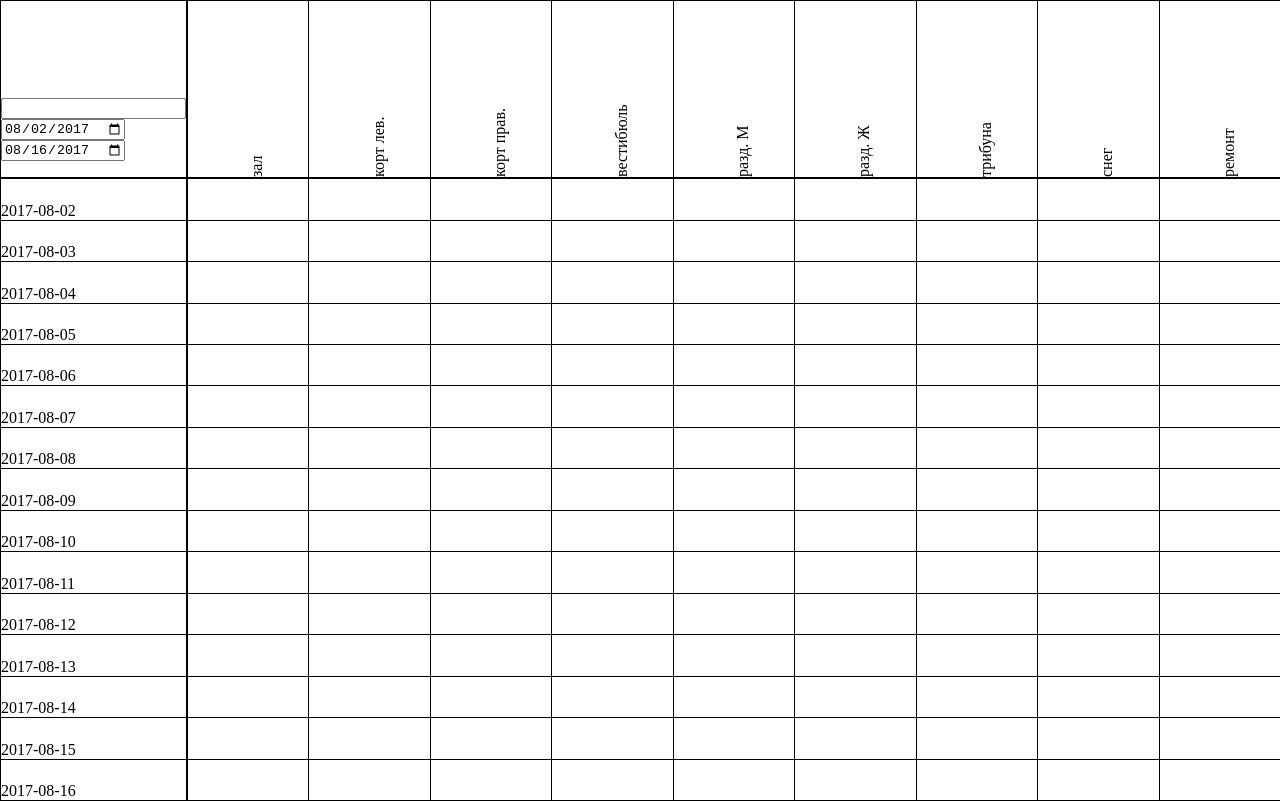
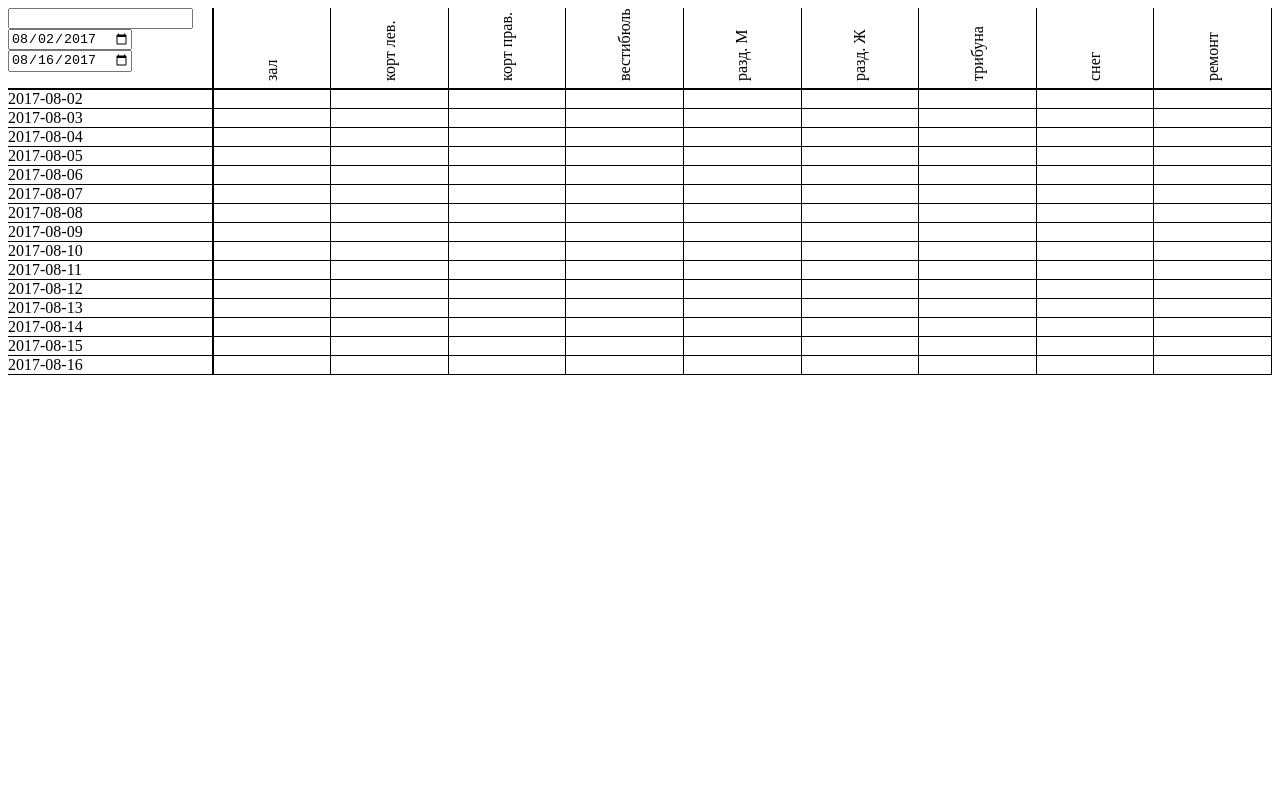
Before and after one commit to semenovrv/court, a website: page httproot/cleantable.html in a window 1280 px wide. Drawn offline with nearby package versions, Linux system fonts and the light colour scheme.

Commit message:
Add files via upload

```diff
--- a/httproot/cleantable.html
+++ b/httproot/cleantable.html
@@ -1,47 +1,57 @@
-<!DOCTYPE html />
-<html>
-<head>
-<meta charset="UTF-8"/>
-	<script src="js/jquery/jquery-3.1.1.min.js"></script>
-	<script src="js/main.js"></script>
+<!DOCTYPE html /><html><head><meta charset="UTF-8"/>
+<script src="/js/main.js"></script>
+<script>
+document.addEventListener('DOMContentLoaded',()=>((elel,tmp,main)=>{
+	function dchange(){main.innerHTML='';
+		for(var ll=new Date(elel['last'].value).setHours(23,59,59,999),el,dt=new Date(elel['first'].value);dt<ll;dt=new Date(new Date(dt).setDate(dt.getDate()+1))){
+			main.appendChild(el=tmp.cloneNode(true));
+			el.children[0].innerHTML=localDayString(dt);
+	}}
+	(zz=>zz.addEventListener('keypress',evt=>{if(evt.key==='Enter'){document.body.style.zoom=zz.value+'%';print();return false;}}))(elel['zoom']);
+	Object.assign(elel['first']	,{'value':localDayString(new Date())}).addEventListener('change',dchange)
+	Object.assign(elel['last']	,{'value':localDayString(new Date(new Date().setDate(new Date().getDate()+14)))}).addEventListener('change',dchange)
+	dchange()
+})(	 document.dateform.elements
+	,[].reduce.call(id$('head').children[0].children,div=>(div.appendChild(document.createElement('span')),div),document.createElement('div'))
+	,id$('main')));
+</script>
 <style>
-div.row{display:table-row;}
-div.row>span{display:table-cell;border-bottom:1px solid;border-right:1px solid;}
-div.row>span:first-child{border-right-width:2px;}
-div.temp{display:none;}
-
+#head,#main,body{display:flex;flex-direction:column;}
+#head>div,#main>div{display:flex;flex-direction:row;}
+#main{flex-grow:1;}
+#main>div{flex-grow:1;}
+body>*>*>span{border-bottom:1px solid;border-right:1px solid;flex-grow:10;}
+body>*>*>span:first-child{border-right-width:2px;flex-basis:15vw;flex-grow:1;}
 .vert>span{
   transform:rotate(270deg); /* Opera */
 	white-space: nowrap;
-	transform-origin: 0 0;
+	transform-origin: left;
 	position:absolute;
-	display:block;
-	left:50%;
+	top: 4em;
+	/*
+	top: 4em;
+	transform-origin: 5 5;
+	display:block;left:50%;*/
 }
 .vert{
+	position:relative;
+	text-align:center;
+	/*
 	min-width: 2em;
 	max-width:2em;
-	vertical-align: bottom;
-	position:relative;
-}
-div.head .vert{min-height:8em;}
-div.head>span{border-bottom-width:2px;}
-
-.hor{vertical-align:bottom;}
-
-div.row>span:first-child{
-    width:1%;
-}
-html,body{width:100%;height:100%;}
-body{margin:0;}
+	height:1em;
+	min-height:8em;
+	vertical-align: top;
+	*/
+	}
+#head>*>span{border-bottom-width:2px;}
 </style>
 </head><body>
-<div style="display:table;width:100%;height:100%;border-left:1px solid;border-top:1px solid;" id="main">
-<div class="head row">
-	<span class="hor" width="1%"><form name="dateform">
-		<input	name="zoom"		type="number" inputmode="numeric" size="2"/>
-		<input	name="first"	type="date" inputmode="numeric" placeholder="первый день"/>
-		<input	name="last"		type="date" inputmode="numeric" placeholder="посл. день"/>
+<div id="head"><div>
+	<span><form name="dateform">
+		<input	name="zoom"		type="number" size="2"/><br/>
+		<input	name="first"	type="date" placeholder="первый день"/><br/>
+		<input	name="last"		type="date" placeholder="посл. день"/>
 	</form></span>
 
 	<span class="vert"><span>зал</span></span>
@@ -53,41 +63,6 @@ body{margin:0;}
 	<span class="vert"><span>трибуна</span></span>
 	<span class="vert"><span>снег</span></span>
 	<span class="vert"><span>ремонт</span></span>
-</div>
-</div>
-
-<div class="row temp">
-	<span class="hor">&nbsp;</span>
-	<span class="vert"></span>
-	<span class="vert"></span>
-	<span class="vert"></span>
-	<span class="vert"></span>
-	<span class="vert"></span>
-	<span class="vert"></span>
-	<span class="vert"></span>
-	<span class="vert"></span>
-	<span class="vert"></span>
-</div>
-
-<script>
-(function(form){
-var elel=form.elements,first;
-	function dchange(){
-	var	ll=new Date(elel['last'].value).setHours(23,59,59,999);
-		$('#main>.row').not('.head').remove();
-		for(var el,dt=new Date(elel['first'].value);dt<ll;dt=new Date(new Date(dt).setDate(dt.getDate()+1)))
-			$('.temp').clone().removeClass('temp').appendTo('#main')[0].children[0].innerHTML=localDayString(dt)
-	}
-
-	$(elel['first']).val(localDayString(new Date())).on('change',dchange)
-	$(elel['last']).val(localDayString(new Date(new Date().setDate(new Date().getDate()+14)))).on('change',dchange).trigger('change')
-	$(elel['zoom']).on('keypress',function(evt){if((evt.keyCode?evt.keyCode:evt.which)==13){
-		document.body.style.zoom=this.value+'%';
-		//document.body.style.transform ='scale('+(this.value/100)+')';
-		print();
-		return false;
-	}})
-
-})(document.dateform);
-</script>
+</div></div>
+<div id="main"></div>
 </body></html>
```
Also changed, not shown: httproot/home.html (+8 -8 lines).
